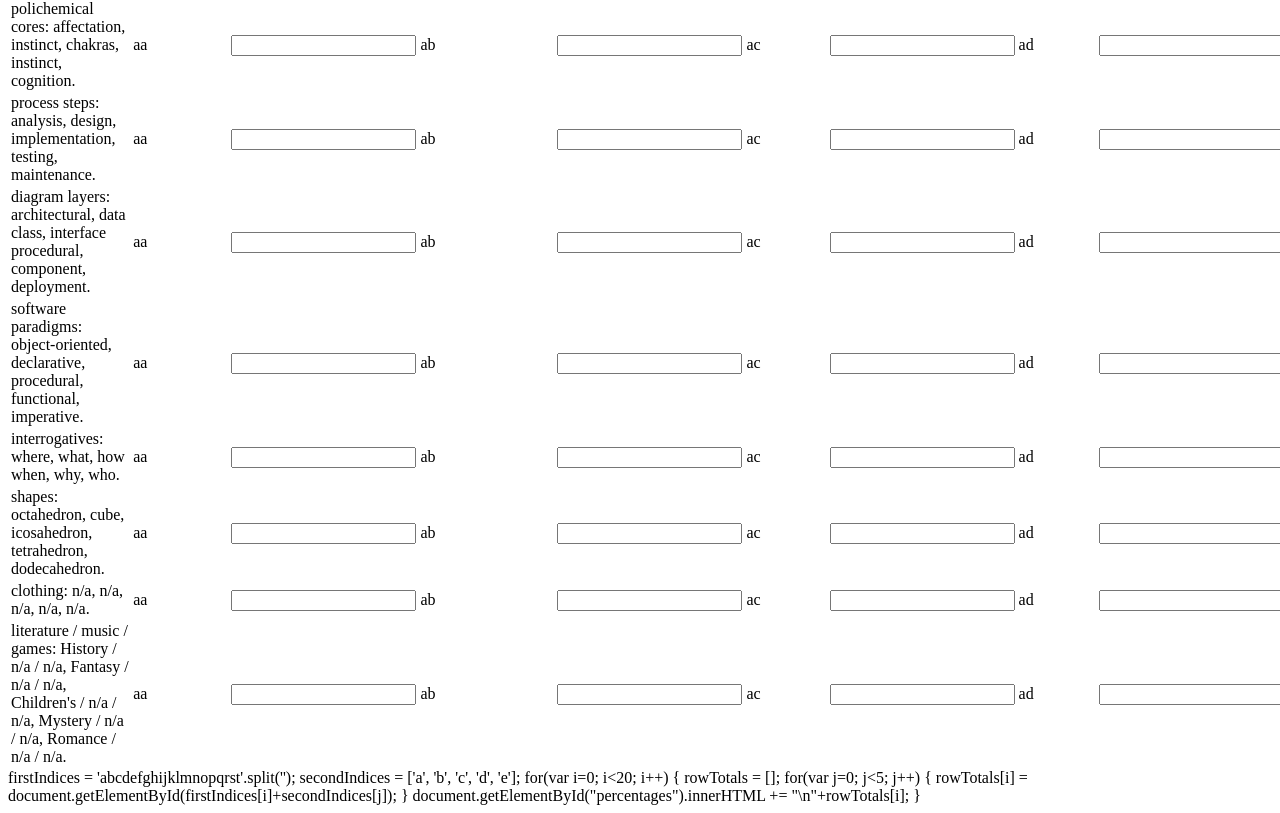
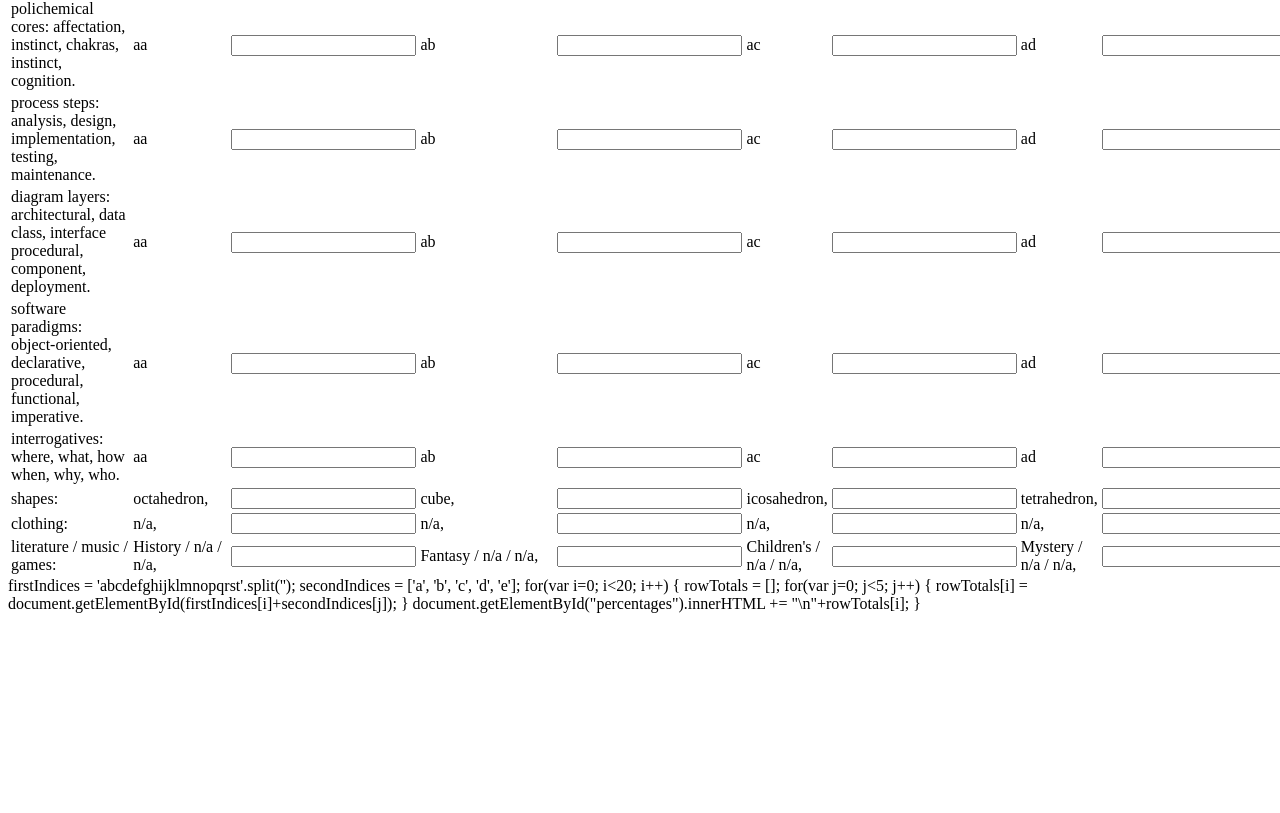
Before and after one commit to Solo-Trio-Studio/collective-guide_software-suite, a plain HTML site: page index.html in a window 1280 px wide. Shown: the part 1821-2634 px from the top of the page. After the commit the page ends 2442 px from the top, so only its background shows below. Drawn offline with Linux system fonts and the light colour scheme.

Commit message:
Update index.html

```diff
--- a/index.html
+++ b/index.html
@@ -341,62 +341,47 @@
             <tr>
                 <td>
                   shapes:
-                  octahedron,
-                  cube,
-                  icosahedron,
-                  tetrahedron,
-                  dodecahedron.
                 </td>
-                <td><label for="aa">aa</label></td>
-                <td><input type="text" id="aa"/></td>
-                <td><label for="ab">ab</label></td>
-                <td><input type="text" id="ab"/></td>
-                <td><label for="ac">ac</label></td>
-                <td><input type="text" id="ac"/></td>
-                <td><label for="ad">ad</label></td>
-                <td><input type="text" id="ad"/></td>
-                <td><label for="ae">ae</label></td>
-                <td><input type="text" id="ae"/></td>
+                <td><label for="ra">octahedron,</label></td>
+                <td><input type="text" id="ra"/></td>
+                <td><label for="rb">cube,</label></td>
+                <td><input type="text" id="rb"/></td>
+                <td><label for="rc">icosahedron,</label></td>
+                <td><input type="text" id="rc"/></td>
+                <td><label for="rd">tetrahedron,</label></td>
+                <td><input type="text" id="rd"/></td>
+                <td><label for="re">dodecahedron.</label></td>
+                <td><input type="text" id="re"/></td>
             </tr>
             <tr>
                 <td>
                   clothing:
-                  n/a,
-                  n/a,
-                  n/a,
-                  n/a,
-                  n/a.
                 </td>
-                <td><label for="aa">aa</label></td>
-                <td><input type="text" id="aa"/></td>
-                <td><label for="ab">ab</label></td>
-                <td><input type="text" id="ab"/></td>
-                <td><label for="ac">ac</label></td>
-                <td><input type="text" id="ac"/></td>
-                <td><label for="ad">ad</label></td>
-                <td><input type="text" id="ad"/></td>
-                <td><label for="ae">ae</label></td>
-                <td><input type="text" id="ae"/></td>
+                <td><label for="sa">n/a,</label></td>
+                <td><input type="text" id="sa"/></td>
+                <td><label for="sb">n/a,</label></td>
+                <td><input type="text" id="sb"/></td>
+                <td><label for="sc">n/a,</label></td>
+                <td><input type="text" id="sc"/></td>
+                <td><label for="sd">n/a,</label></td>
+                <td><input type="text" id="sd"/></td>
+                <td><label for="se">n/a,</label></td>
+                <td><input type="text" id="se"/></td>
             </tr>
             <tr>
                 <td>
                   literature / music / games:
-                  History / n/a / n/a,
-                  Fantasy / n/a / n/a,
-                  Children's / n/a / n/a,
-                  Mystery / n/a / n/a,
-                  Romance / n/a / n/a.
                 </td>
-                <td><label for="aa">aa</label></td>
-                <td><input type="text" id="aa"/></td>
-                <td><label for="ab">ab</label></td>
-                <td><input type="text" id="ab"/></td>
-                <td><label for="ac">ac</label></td>
-                <td><input type="text" id="ac"/></td>
-                <td><label for="ad">ad</label></td>
-                <td><input type="text" id="ad"/></td>
-                <td><label for="ae">ae</label></td>
-                <td><input type="text" id="ae"/></td>
+                <td><label for="ta">History / n/a / n/a,</label></td>
+                <td><input type="text" id="ta"/></td>
+                <td><label for="tb">Fantasy / n/a / n/a,</label></td>
+                <td><input type="text" id="tb"/></td>
+                <td><label for="tc">Children's / n/a / n/a,</label></td>
+                <td><input type="text" id="tc"/></td>
+                <td><label for="td">Mystery / n/a / n/a,</label></td>
+                <td><input type="text" id="td"/></td>
+                <td><label for="te">Romance / n/a / n/a.</label></td>
+                <td><input type="text" id="te"/></td>
             </tr>
         </form>
         <p id="percentages"></p>
```
